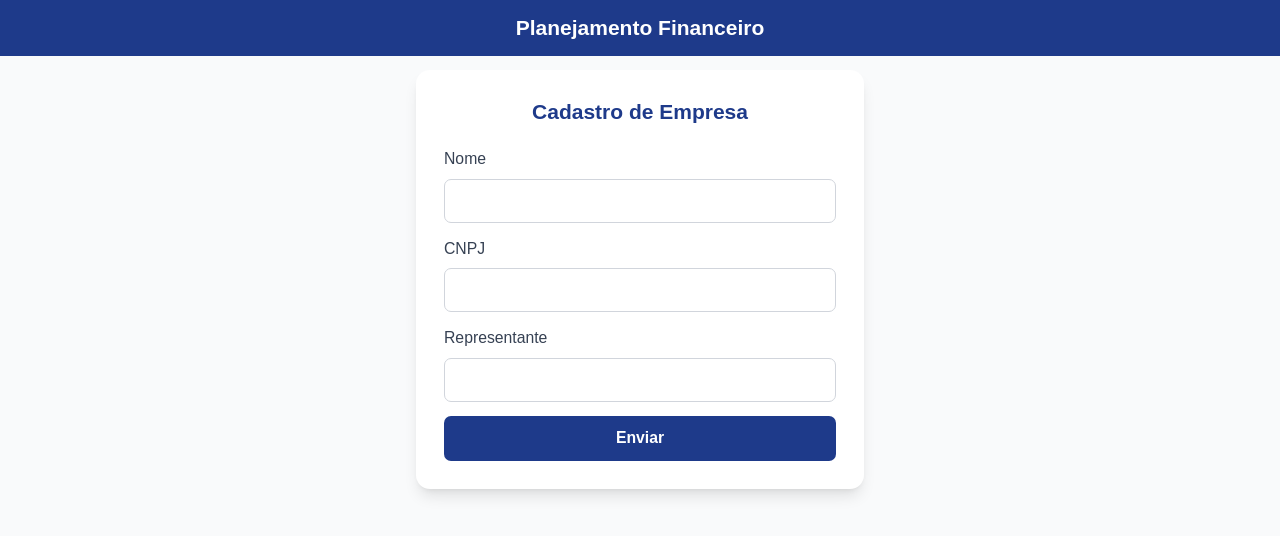
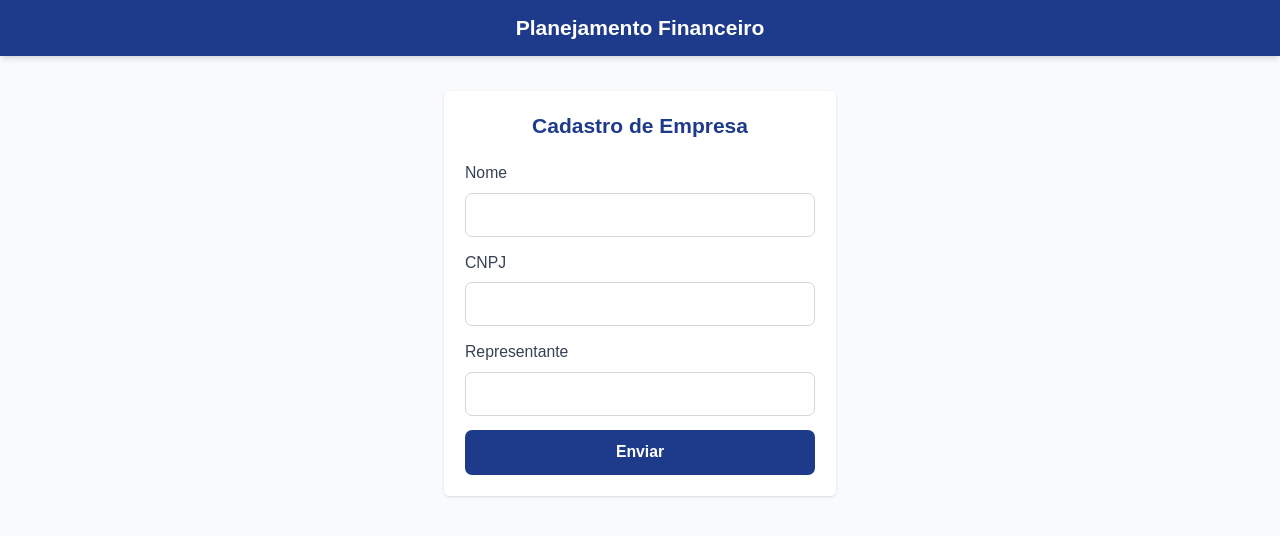
Before and after one commit to otaviodiass/planejamento_financeiro, a Next.js app: page /cadastro-empresa in a window 1280 px wide. Shown: the top 536 px of the page. Built offline with nearby package versions, Linux system fonts and the light colour scheme.

Commit message:
segregando funções e estilizando

```diff
--- a/package.json
+++ b/package.json
@@ -10,6 +10,7 @@
   },
   "dependencies": {
     "@prisma/client": "^6.6.0",
+    "lucide-react": "^0.525.0",
     "next": "^15.3.5",
     "react": "^19.0.0",
     "react-dom": "^19.0.0",
--- a/src/app/cadastro-empresa/page.tsx
+++ b/src/app/cadastro-empresa/page.tsx
@@ -1,75 +1,78 @@
-"use client"
-function Formulario() {
+// "use client"
+// function Formulario() {
 
-    const handleSubmit = async (event: React.FormEvent<HTMLFormElement>) => {
-        event.preventDefault()
+import CadastrarEmpresa from "../componentes/CadastrarEmpres";
 
-        const formData = new FormData(event.currentTarget)
-        const data = {
-            nome: formData.get('nome'),
-            cnpj: formData.get('cnpj'),
-            representante: formData.get('representante'),
-        };
+//     const handleSubmit = async (event: React.FormEvent<HTMLFormElement>) => {
+//         event.preventDefault()
 
-        const baseUrl = process.env.NEXT_PUBLIC_API_URL;
+//         const formData = new FormData(event.currentTarget)
+//         const data = {
+//             nome: formData.get('nome'),
+//             cnpj: formData.get('cnpj'),
+//             representante: formData.get('representante'),
+//         };
 
-        const response = await fetch(`${baseUrl}/api/empresa`, {
-            method: 'POST',
-            headers: {
-                'Content-Type': 'application/json',
-            },
-            body: JSON.stringify(data),
-        })
+//         const baseUrl = process.env.NEXT_PUBLIC_API_URL;
 
-        const result = await response.json()
-        console.log(result)
-    };
+//         const response = await fetch(`${baseUrl}/api/empresa`, {
+//             method: 'POST',
+//             headers: {
+//                 'Content-Type': 'application/json',
+//             },
+//             body: JSON.stringify(data),
+//         })
 
-    return (
-        <form
-            onSubmit={handleSubmit}
-            className="bg-white p-8 m-4 rounded-2xl shadow-lg w-full max-w-lg transition-all">
+//         const result = await response.json()
+//         console.log(result)
+//     };
 
-            <h2 className="text-center text-2xl font-bold text-[#1E3A8A] mb-6">Cadastro de Empresa</h2>
+//     return (
+//         <form
+//             onSubmit={handleSubmit}
+//             className="bg-white p-8 m-4 rounded-2xl shadow-lg w-full max-w-lg transition-all">
 
-            <div className="mb-4">
-                <label htmlFor='nome' className="text-gray-700 font-medium text-lg block mb-2">Nome</label>
-                <input
-                    type="text"
-                    id='nome'
-                    name='nome'
-                    className="w-full px-4 py-3 border border-gray-300 rounded-lg focus:outline-none focus:ring-2 focus:ring-[#1E3A8A]"
-                />
-            </div>
-            <div className="mb-4">
-                <label htmlFor='cnpj' className="text-gray-700 font-medium text-lg block mb-2">CNPJ</label>
-                <input
-                    type="text"
-                    id='cnpj'
-                    name='cnpj'
-                    className="w-full px-4 py-3 border border-gray-300 rounded-lg focus:outline-none focus:ring-2 focus:ring-[#1E3A8A]"
-                />
-            </div>
-            <div className="mb-4">
-                <label htmlFor='representante' className="text-gray-700 font-medium text-lg block mb-2">Representante</label>
-                <input
-                    type="text"
-                    id='representante'
-                    name='representante'
-                    className="w-full px-4 py-3 border border-gray-300 rounded-lg focus:outline-none focus:ring-2 focus:ring-[#1E3A8A]"
-                />
-            </div>
-            <button className="w-full bg-[#1E3A8A] text-white text-lg font-semibold py-3 px-4 rounded-lg hover:bg-[#3B82F6] transition-colors duration-300">
-                Enviar
-            </button>
-        </form>
-    )
-}
+//             <h2 className="text-center text-2xl font-bold text-[#1E3A8A] mb-6">Cadastro de Empresa</h2>
+
+//             <div className="mb-4">
+//                 <label htmlFor='nome' className="text-gray-700 font-medium text-lg block mb-2">Nome</label>
+//                 <input
+//                     type="text"
+//                     id='nome'
+//                     name='nome'
+//                     className="w-full px-4 py-3 border border-gray-300 rounded-lg focus:outline-none focus:ring-2 focus:ring-[#1E3A8A]"
+//                 />
+//             </div>
+//             <div className="mb-4">
+//                 <label htmlFor='cnpj' className="text-gray-700 font-medium text-lg block mb-2">CNPJ</label>
+//                 <input
+//                     type="text"
+//                     id='cnpj'
+//                     name='cnpj'
+//                     className="w-full px-4 py-3 border border-gray-300 rounded-lg focus:outline-none focus:ring-2 focus:ring-[#1E3A8A]"
+//                 />
+//             </div>
+//             <div className="mb-4">
+//                 <label htmlFor='representante' className="text-gray-700 font-medium text-lg block mb-2">Representante</label>
+//                 <input
+//                     type="text"
+//                     id='representante'
+//                     name='representante'
+//                     className="w-full px-4 py-3 border border-gray-300 rounded-lg focus:outline-none focus:ring-2 focus:ring-[#1E3A8A]"
+//                 />
+//             </div>
+//             <button className="w-full bg-[#1E3A8A] text-white text-lg font-semibold py-3 px-4 rounded-lg hover:bg-[#3B82F6] transition-colors duration-300">
+//                 Enviar
+//             </button>
+//         </form>
+//     )
+// }
 
 export default function CadastroEmpresa() {
     return (
-        <div className="flex items-start justify-center min-h-[calc(100vh-5rem)] bg-[#F9FAFB]">
-            <Formulario/>
+        // <div className="flex items-start justify-center min-h-[calc(100vh-5rem)] bg-[#F9FAFB]">
+        <div>
+            <CadastrarEmpresa/>
         </div>
     )
 }
--- /dev/null
+++ b/src/app/componentes/CadastrarEmpres.tsx
@@ -0,0 +1,112 @@
+"use client"
+
+import { useEffect, useState } from "react";
+
+export default function CadastrarEmpresa() {
+
+    const [mensagem, setMensagem] = useState('')
+    const [tipoMensagem, setTipoMensagem] = useState<'sucesso' | 'erro' | null>(null)
+
+    useEffect(() => {
+        if (tipoMensagem === 'sucesso') {
+            const timer = setTimeout(() => {
+                setMensagem('');
+                setTipoMensagem(null)
+            }, 3000)
+            return () => clearTimeout(timer)
+        }
+    }, [tipoMensagem])
+
+    const handleSubmit = async (event: React.FormEvent<HTMLFormElement>) => {
+        event.preventDefault()
+
+        const formData = new FormData(event.currentTarget)
+        const data = {
+            nome: formData.get('nome'),
+            cnpj: formData.get('cnpj'),
+            representante: formData.get('representante'),
+        };
+
+        const baseUrl = process.env.NEXT_PUBLIC_API_URL;
+
+        const response = await fetch(`${baseUrl}/api/empresa`, {
+            method: 'POST',
+            headers: {
+                'Content-Type': 'application/json',
+            },
+            body: JSON.stringify(data),
+        })
+
+        if (response.ok) {
+            setMensagem("Empresa Cadastrada com sucesso!")
+            setTipoMensagem("sucesso")
+        } else {
+            setMensagem("Erro ao cadastrar empresa. Tente novamente.")
+            setTipoMensagem("erro")
+        }
+    };
+
+    return (
+        <div>
+            {mensagem && (
+                <div
+                    className={`p-3 rounded-md text-center font-medium mb-4 ${tipoMensagem === 'sucesso'
+                            ? 'bg-green-100 text-green-800 border border-green-300'
+                            : 'bg-red-100 text-red-800 border border-red-300 flex justify-between items-center'
+                        }`}>
+                    <span>{mensagem}</span>
+                    {tipoMensagem === 'erro' && (
+                        <button
+                            onClick={() => {
+                                setMensagem('');
+                                setTipoMensagem(null);
+                            }}
+                            className="ml-4 bg-red-500 text-white px-3 py-1 rounded hover:bg-red-600 transition"
+                        >
+                            Ok
+                        </button>
+                    )}
+                </div>
+            )}
+
+            <form
+                onSubmit={handleSubmit}
+                // className="bg-white p-8 m-4 rounded-2xl shadow-lg w-full max-w-lg transition-all"
+                className="space-y-6 p-6 bg-white shadow rounded-md max-w-md mx-auto mt-10">
+
+                <h2 className="text-center text-2xl font-bold text-[#1E3A8A] mb-6">Cadastro de Empresa</h2>
+
+                <div className="mb-4">
+                    <label htmlFor='nome' className="text-gray-700 font-medium text-lg block mb-2">Nome</label>
+                    <input
+                        type="text"
+                        id='nome'
+                        name='nome'
+                        className="w-full px-4 py-3 border border-gray-300 rounded-lg focus:outline-none focus:ring-2 focus:ring-[#1E3A8A]"
+                    />
+                </div>
+                <div className="mb-4">
+                    <label htmlFor='cnpj' className="text-gray-700 font-medium text-lg block mb-2">CNPJ</label>
+                    <input
+                        type="text"
+                        id='cnpj'
+                        name='cnpj'
+                        className="w-full px-4 py-3 border border-gray-300 rounded-lg focus:outline-none focus:ring-2 focus:ring-[#1E3A8A]"
+                    />
+                </div>
+                <div className="mb-4">
+                    <label htmlFor='representante' className="text-gray-700 font-medium text-lg block mb-2">Representante</label>
+                    <input
+                        type="text"
+                        id='representante'
+                        name='representante'
+                        className="w-full px-4 py-3 border border-gray-300 rounded-lg focus:outline-none focus:ring-2 focus:ring-[#1E3A8A]"
+                    />
+                </div>
+                <button className="w-full bg-[#1E3A8A] text-white text-lg font-semibold py-3 px-4 rounded-lg hover:bg-[#3B82F6] transition-colors duration-300 cursor-pointer">
+                    Enviar
+                </button>
+            </form>
+        </div>
+    )
+}
--- a/src/app/componentes/FormularioInsercao.tsx
+++ b/src/app/componentes/FormularioInsercao.tsx
@@ -225,7 +225,7 @@ export default function FormularioInsercao({ params }: { params: { id: string }
                     </input>
                 </div>
 
-                <button className="w-full bg-[#1E3A8A] text-white text-lg font-semibold py-3 px-4 rounded-lg hover:bg-[#3B82F6] transition-colors duration-300">
+                <button className="w-full bg-[#1E3A8A] text-white text-lg font-semibold py-3 px-4 rounded-lg hover:bg-[#3B82F6] transition-colors duration-300 cursor-pointer">
                     Enviar
                 </button>
             </form>
--- a/src/app/empresa/[id]/lancamentos/[idLancamento]/editar/page.tsx
+++ b/src/app/empresa/[id]/lancamentos/[idLancamento]/editar/page.tsx
@@ -119,7 +119,7 @@ export default function EditarLancamento() {
   }
 
   if (!transacao) {
-    return <p>Carregando...</p>
+    return <p className="p-6 text-center">Carregando...</p>
   }
 
   return (
@@ -200,7 +200,7 @@ export default function EditarLancamento() {
 
         <button
           type="submit"
-          className="bg-blue-600 text-white px-4 py-2 rounded hover:bg-blue-700"
+          className="bg-blue-600 text-white px-4 py-2 rounded hover:bg-blue-700 cursor-pointer"
         >
           Salvar Alterações
         </button>
--- a/src/app/empresa/[id]/lancamentos/page.tsx
+++ b/src/app/empresa/[id]/lancamentos/page.tsx
@@ -1,5 +1,6 @@
 import TabelaLancamentos from "@/app/componentes/TabelaLancamentos"
 import { buscarTransacaoEmpresa } from "@/lib/api";
+import { Pencil } from "lucide-react";
 import Link from "next/link";
 
 // interface Props {
@@ -27,8 +28,9 @@ export default async function PaginaLancamentos({ params }: any) {
         <div className="flex justify-center">
             <TabelaLancamentos dados={dados}></TabelaLancamentos>
             <Link href={`/empresa/${id}/lancamentos/editar`}>
-                <button className="m-4 bg-blue-600 text-white px-4 py-2 rounded hover:bg-blue-700">
-                    Editar Lançamentos
+                <button className="m-4 bg-blue-600 text-white px-4 py-2 rounded hover:bg-blue-700 cursor-pointer">
+                    {/* Editar Lançamentos */}
+                    <Pencil className="w-6 h-6"/>
                 </button>
             </Link>
         </div>
--- a/src/app/empresa/[id]/layout.tsx
+++ b/src/app/empresa/[id]/layout.tsx
@@ -10,21 +10,19 @@ type LayoutProps = {
 };
 
 
-async function Layout({children, params}: LayoutProps) {
+async function Layout({ children, params }: LayoutProps) {
   const { id } = params;
 
   return (
     <div className="min-h-screen flex flex-col bg-[#F9FAFB] text-gray-900">
       <header className="bg-[#1E3A8A] shadow-md">
         <div className="max-w-screen-xl mx-auto px-4 sm:px-6 py-4 flex items-center justify-between gap-4 flex-nowrap">
-    {/* Título */}
           <Link href="/">
             <h1 className="text-xl sm:text-2xl font-bold text-white whitespace-nowrap">
               Planejamento Financeiro
             </h1>
           </Link>
 
-    {/* Menu com scroll horizontal */}
           <div className="overflow-x-auto min-w-0 scroll-invisivel">
             <ul className="flex gap-2 whitespace-nowrap">
               <li>
@@ -43,8 +41,6 @@ async function Layout({children, params}: LayoutProps) {
           </div>
         </div>
       </header>
-
-
       <main className="flex-grow">{children}</main>
     </div>
   );
--- a/src/app/empresa/[id]/page.tsx
+++ b/src/app/empresa/[id]/page.tsx
@@ -1,3 +1,4 @@
+import { Pencil } from 'lucide-react';
 import Link from 'next/link';
 import React from 'react';
 
@@ -44,8 +45,8 @@ export default async function EmpresaPage({ params }: any) {
                 </table>
             </div>
             <Link href={`/empresa/${id}/editar`}>
-                <button className="m-4 bg-blue-600 text-white px-4 py-2 rounded hover:bg-blue-700">
-                    Editar Dados
+                <button className="m-4 bg-blue-600 text-white px-4 py-2 rounded hover:bg-blue-700 cursor-pointer">
+                    <Pencil className='w-6 h-6'/>
                 </button>
             </Link>
         </div>
--- a/src/app/page.tsx
+++ b/src/app/page.tsx
@@ -19,7 +19,7 @@ export default function Home() {
         </section>
 
         <Link href="/cadastro-empresa">
-          <button className="rounded-full bg-[#3B82F6] px-8 py-5 text-xl font-semibold text-white hover:bg-[#1D4ED8] transition">
+          <button className="rounded-full bg-[#3B82F6] px-8 py-5 text-xl font-semibold text-white hover:bg-[#1D4ED8] transition cursor-pointer">
             Cadastrar Empresa
           </button>
         </Link>
```
Also changed, not shown: src/app/componentes/TabelaLancamentos.tsx (+20 -14 lines), src/app/empresa/[id]/lancamentos/editar/page.tsx (+9 -4 lines), 1 other file (tests, documents, lock files or other folders). Lines whose indentation alone changed are shown as unchanged.
